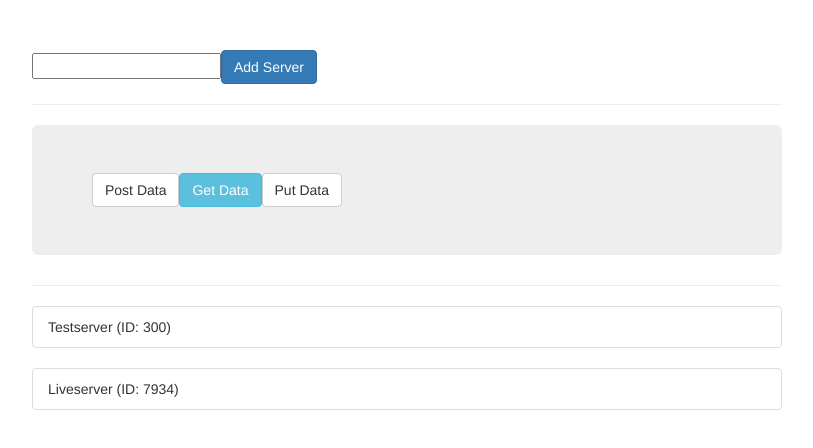
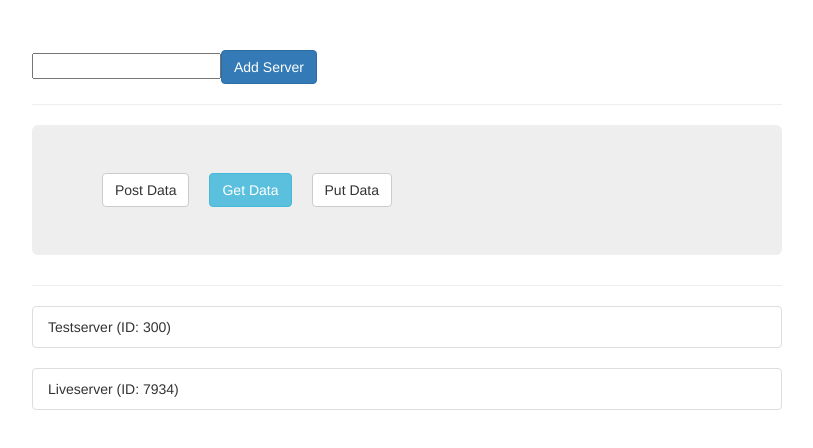
Before and after one commit to kaings/angular-http, an Angular app: page / in a window 1280 px wide. Shown: the top 448 px of the page, without its empty margins (233-1046 px from the left). Built offline with nearby package versions, Linux system fonts and the light colour scheme.

Commit message:
using map to manipulate the GET data

```diff
--- a/src/app/app.component.html
+++ b/src/app/app.component.html
@@ -5,9 +5,9 @@
       <button class="btn btn-primary" (click)="onAddServer(serverName.value)">Add Server</button>
       <hr>
       <div class="jumbotron">
-        <button class="btn btn-default" (click)="onPostData()">Post Data</button>
-        <button class="btn btn-info" (click)="onGetData()">Get Data</button>
-        <button class="btn btn-default" (click)="onPutData()">Put Data</button>
+        <button class="btn btn-default" style="margin: 0px 10px" (click)="onPostData()">Post Data</button>
+        <button class="btn btn-info" style="margin: 0px 10px" (click)="onGetData()">Get Data</button>
+        <button class="btn btn-default" style="margin: 0px 10px" (click)="onPutData()">Put Data</button>
       </div>
       <hr>
       <ul class="list-group" *ngFor="let server of servers">
--- a/src/app/server.service.ts
+++ b/src/app/server.service.ts
@@ -1,6 +1,7 @@
 import {Injectable} from '@angular/core';
 import {HttpClient, HttpHeaders} from '@angular/common/http';
 import {Observable} from 'rxjs';
+import {map} from 'rxjs/operators';
 
 @Injectable()
 export class ServerService {
@@ -13,7 +14,15 @@ export class ServerService {
   }
 
   getData(): Observable<any> {
-    return this._httpClient.get('https://test-1-723c2.firebaseio.com/data.json');
+    return this._httpClient.get('https://test-1-723c2.firebaseio.com/data.json')
+      .pipe(
+        map(
+          (response) => {
+            const data = Array.prototype.slice.call(response);
+            return data;
+          }
+        )
+      );
   }
 
   putData(servers: any[]): Observable<any> {
```
